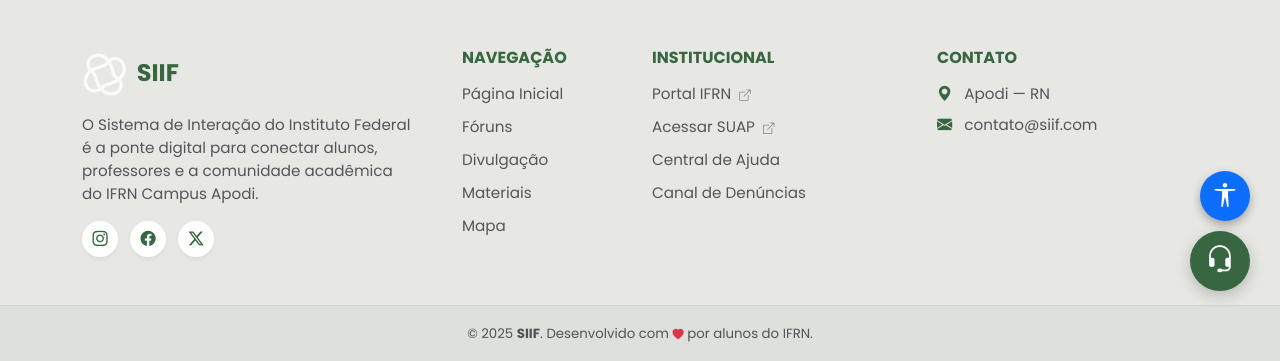
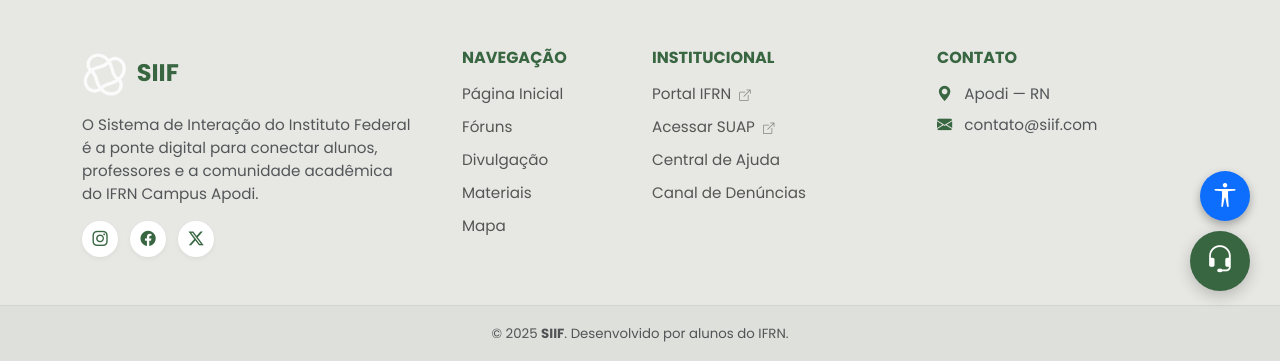
Before and after one commit to JuanFranthesco/plataforma-SIIF, a Flask app: page /denuncias in a window 1280 px wide. Shown: the part 479-840 px from the top of the page. Run offline with Flask 3, Linux system fonts and the light colour scheme; a user stored in the database is signed in; some libraries are stand-ins or nearby versions.

Commit message:
Update footer text to remove heart icon
Removed heart icon from the footer text.

```diff
--- a/app/templates/footer.html
+++ b/app/templates/footer.html
@@ -50,7 +50,7 @@
     <div class="footer-bottom py-3">
         <div class="container text-center">
             <small class="text-muted">
-                &copy; 2025 <strong>SIIF</strong>. Desenvolvido com <i class="bi bi-heart-fill text-danger" style="font-size: 0.7rem;"></i> por alunos do IFRN.
+                &copy; 2025 <strong>SIIF</strong>. Desenvolvido por alunos do IFRN.
             </small>
         </div>
     </div>
```
